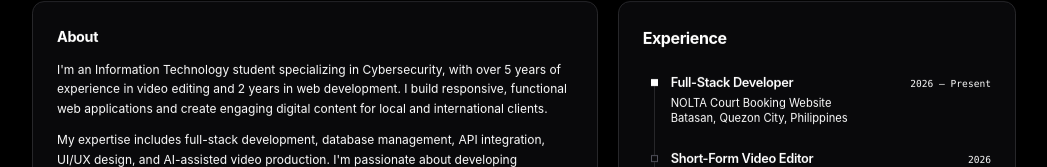
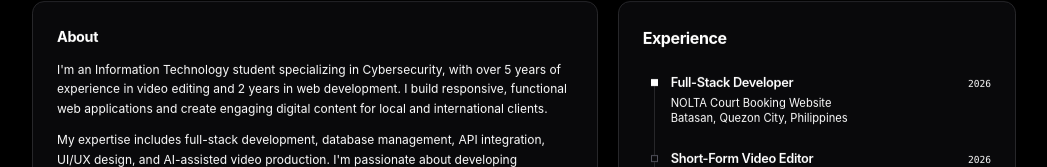
Before and after one commit to egunalucasandrei-droid/My-Portfolio-Eguna, a React (Vite) app: page / in a window 1280 px wide. Shown: the part 226-393 px from the top of the page, without its empty margins (116-1163 px from the left). Built offline with nearby package versions, Linux system fonts and the light colour scheme.

Commit message:
fix: update NOLTA experience year to 2026

```diff
--- a/src/App.jsx
+++ b/src/App.jsx
@@ -98,7 +98,7 @@ const projects = [
     role: "Full-Stack Developer",
     status: "Live",
     location: "Batasan, Quezon City, Philippines",
-    period: "2026 – Present",
+    period: "2026",
     desc: "NOLTA is a full-stack court booking and reservation platform designed to simplify sports facility scheduling, court availability, and online reservations through a responsive and user-friendly web application.",
     img: noltaImage,
     imageAlt: "NOLTA Court Booking Website homepage preview",
```
